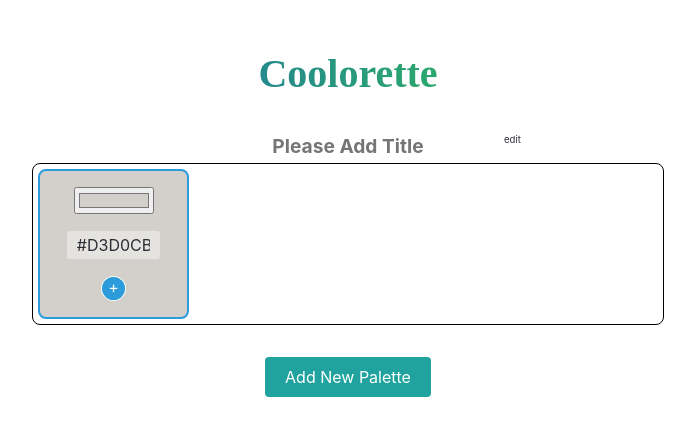
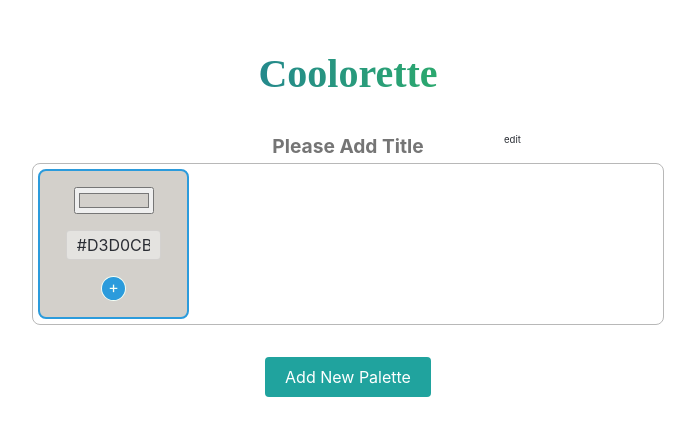
Before and after one commit to jecaps/Color-Saver-App, a React (Create React App) app: page / in a window 1280 px wide. Both pictures are taken after a click on the button "Add New Palette". Shown: the top 436 px of the page, without its empty margins (292-987 px from the left). Built offline with nearby package versions, Linux system fonts and the light colour scheme; a web font is replaced by a local one.

Commit message:
Change Palette Border Color

```diff
--- a/src/components/colorCard/ColorCard.css
+++ b/src/components/colorCard/ColorCard.css
@@ -7,7 +7,7 @@
   justify-items: center;
   width: 620px;
   margin: auto;
-  border: 1px solid #000;
+  border: 1px solid rgb(184, 184, 184);
   border-radius: 8px;
 }
 
@@ -17,7 +17,6 @@
   justify-content: center;
   align-items: center;
   position: relative;
-  /* width: 150px; */
   height: 150px;
   border-radius: 8px;
 }
```
